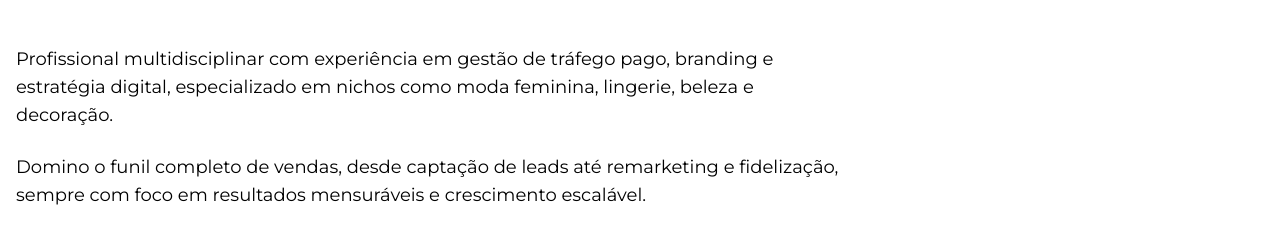
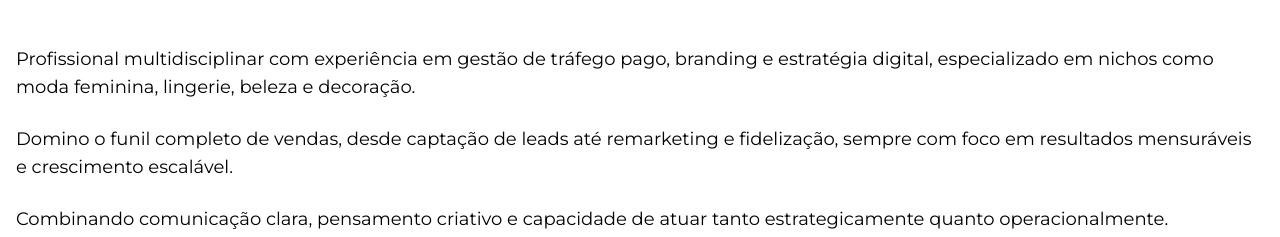
Before and after one commit to lucasrgomes0000-star/Portif-lio, a plain HTML site: page index.html in a window 1280 px wide. Shown: the part 555-792 px from the top of the page. Drawn offline with nearby package versions, Linux system fonts and the light colour scheme.

Commit message:
Update index.html

```diff
--- a/index.html
+++ b/index.html
@@ -58,7 +58,7 @@
         <div class="container mx-auto px-4">
             <h2 class="text-3xl font-bold text-center mb-12">Sobre Mim</h2>
             <div class="flex flex-col md:flex-row items-center gap-8">
-                <div class="md:w-2/3">
+                <div class="md:w-3/3">
                     <p class="text-lg mb-6">
                         Profissional multidisciplinar com experiência em gestão de tráfego pago, branding e estratégia digital, especializado em nichos como moda feminina, lingerie, beleza e decoração.
                     </p>
```
